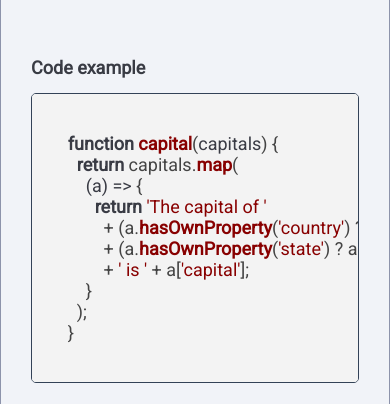
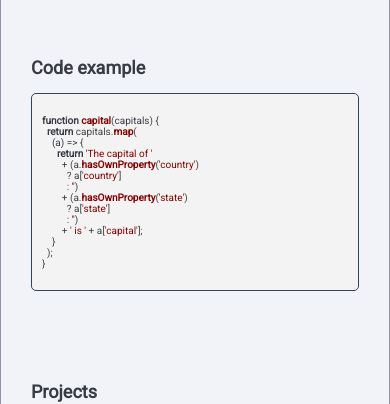
Before and after one commit to abulynka/rsschool-cv, a website: page index.html in a window 390 px wide. Shown: the part 835-1239 px from the top of the page. Drawn offline with nearby package versions, Linux system fonts and the light colour scheme.

Commit message:
feat: change code

```diff
--- a/style.css
+++ b/style.css
@@ -215,6 +215,12 @@ body {
     display: none;
     opacity: 0;
   }
+
+  .code__item,
+  .code__item > span,
+  .code__item > span > span {
+    font-size: 14px;
+  }
 }
 
 @media (max-width: 420px) and (min-width: 320px) {
@@ -230,4 +236,10 @@ body {
     display: none;
     opacity: 0;
   }
+
+  .code__item,
+  .code__item > span,
+  .code__item > span > span {
+    font-size: 10px;
+  }
 }
```
Also changed, not shown: index.html (+6 -2 lines).
